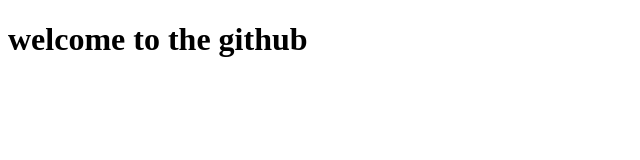
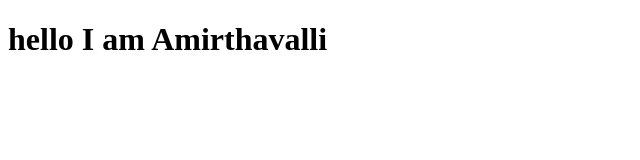
Before and after one commit to amirthavalli2005/github_demo_program, a plain HTML site: page index.html in a window 1280 px wide. Shown: the whole page, without its empty margins (0-640 px from the left). Drawn offline with Linux system fonts and the light colour scheme.

Commit message:
second commit

```diff
--- a/github.html
+++ b/index.html
@@ -6,6 +6,6 @@
     <title>Document</title>
 </head>
 <body>
-    <h1>welcome to the github</h1>
+    <h1>hello I am Amirthavalli</h1>
 </body>
 </html>
```
